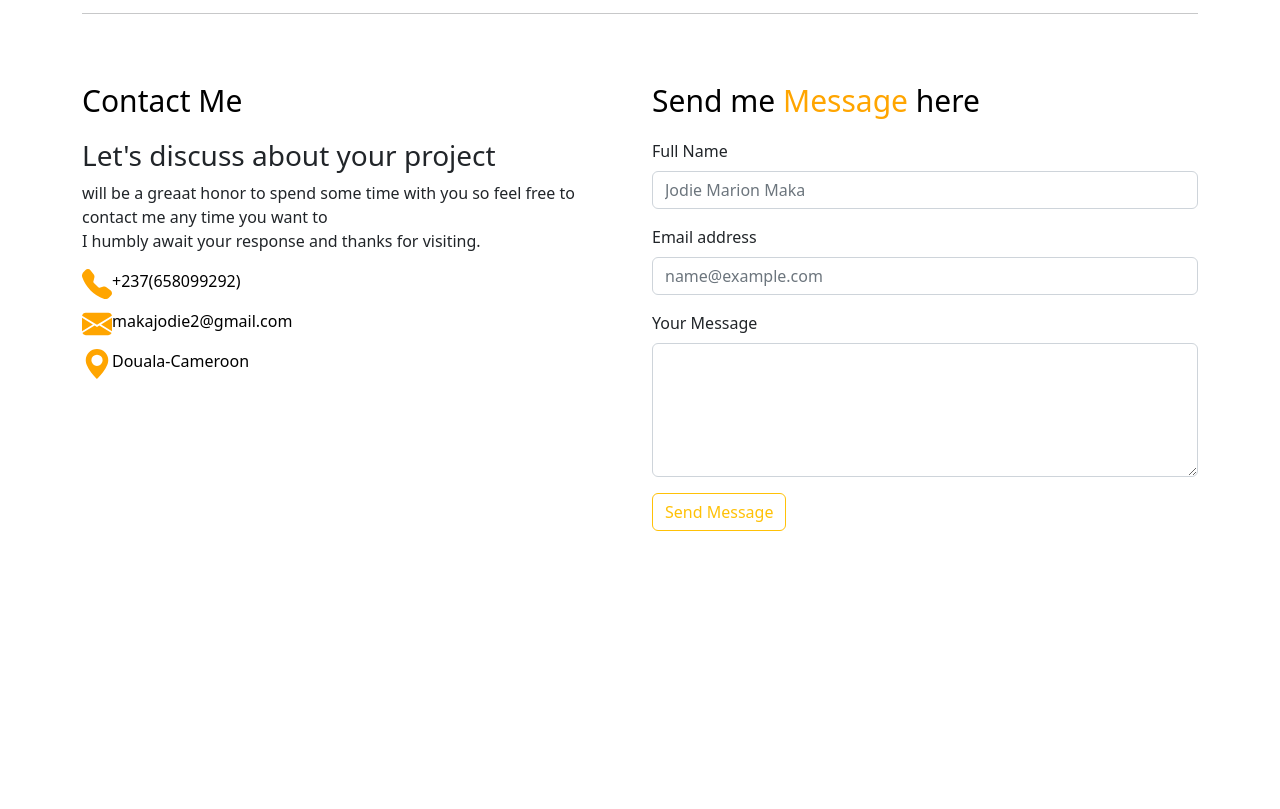
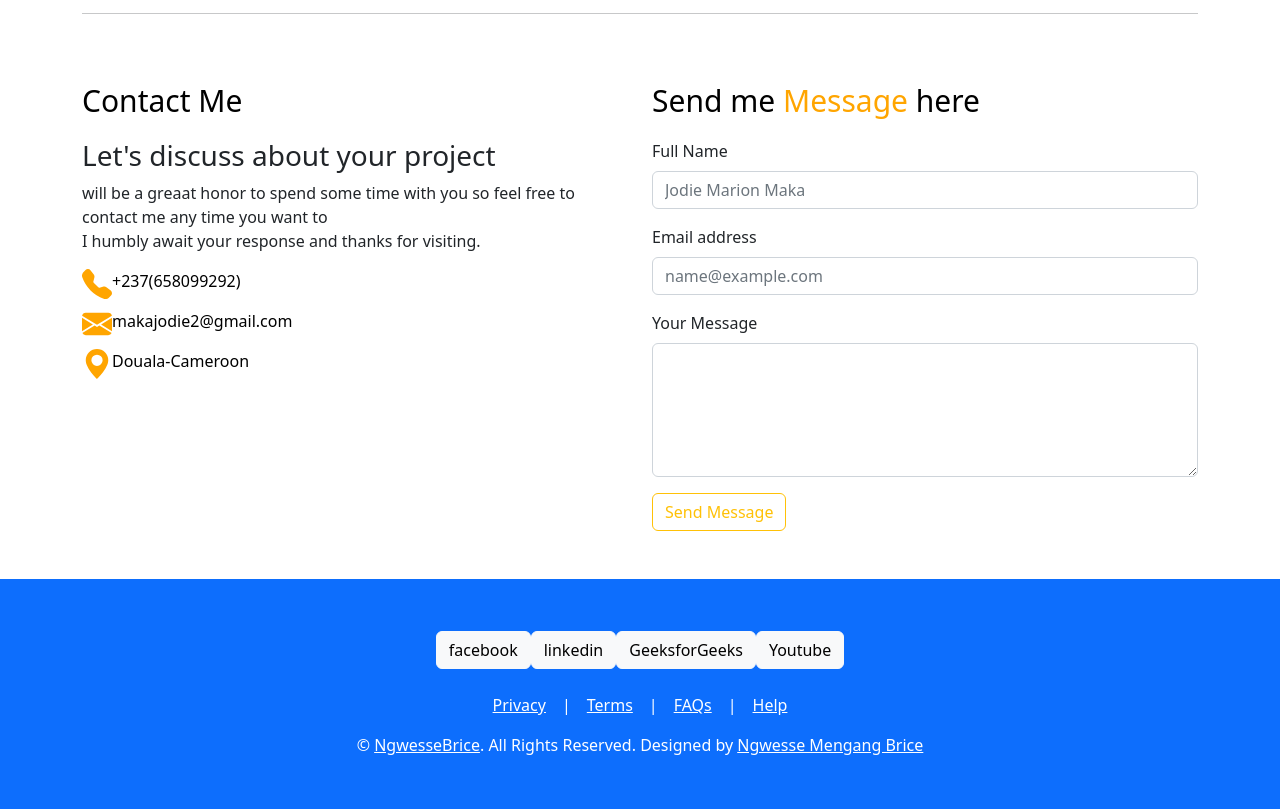
Before and after one commit to makajodie2/makajodie, a plain HTML site: page index.html in a window 1280 px wide. Shown: the part 2843-3652 px from the top of the page. Before the commit the page ends 3422 px from the top, so only its background shows below. Drawn offline with nearby package versions, Linux system fonts and the light colour scheme.

Commit message:
Update index.html

```diff
--- a/index.html
+++ b/index.html
@@ -246,5 +246,31 @@
     </script>
 
     <script src="https://cdn.jsdelivr.net/npm/bootstrap@5.2.2/dist/js/bootstrap.bundle.min.js" integrity="sha384-OERcA2EqjJCMA+/3y+gxIOqMEjwtxJY7qPCqsdltbNJuaOe923+mo//f6V8Qbsw3" crossorigin="anonymous"></script>
-  </body>
+
+
+        <!-- Footer Start -->
+    <div class="container-fluid bg-primary text-white mt-5 py-1 px-sm-1 px-md-5">
+        <div class="container text-center py-5">
+            <div class="d-flex justify-content-center mb-4">
+                <a class="btn btn-light btn-social mr-2" href="https://web.facebook.com/ngwesse.brice.9" target="_blank"><i class="fa fa-facebook-f"></i>facebook</a>
+                <a class="btn btn-light btn-social mr-2" href="https://www.linkedin.com/in/ngwesse-brice-740625205/" target="_blank"><i class="fa fa-linkedin-in"></i>linkedin</a>
+                <a class="btn btn-light btn-social mr-2" href="https://auth.geeksforgeeks.org/user/ngwessemengangbrice123/" target="_blank"><i class="fa fa-instagram"></i>GeeksforGeeks</a>
+                <a class="btn btn-light btn-social mr-2" href="https://www.youtube.com/channel/UCQ6o-TonfAFqChAi1zamhKA" target="_blank" ><i class="fa fa-youtube-square" aria-hidden="true"></i>Youtube</a>
+            </div>
+            <div class="d-flex justify-content-center mb-3">
+                <a class="text-white" target="_blank" href="privacy.html">Privacy</a>
+                <span class="px-3">|</span>
+                <a class="text-white" href="terms.html" target="_blank">Terms</a>
+                <span class="px-3">|</span>
+                <a class="text-white" href="FAQ.html" target="_blank">FAQs</a>
+                <span class="px-3">|</span>
+                <a class="text-white" href="mailto:ngwessemengangbrice123@gmail.com">Help</a>
+            </div>
+            <p class="m-0">&copy; <a class="text-white font-weight-bold" href="https://www.linkedin.com/in/ngwesse-brice-740625205/" target="_blank" >NgwesseBrice</a>. All Rights Reserved. Designed by <a class="text-white font-weight-bold" href="https://www.linkedin.com/in/ngwesse-brice-740625205/" target="_blank">Ngwesse Mengang Brice</a>
+            </p>
+        </div>
+    </div>
+    <!-- Footer End -->
+
+      </body>
 </html>
```
